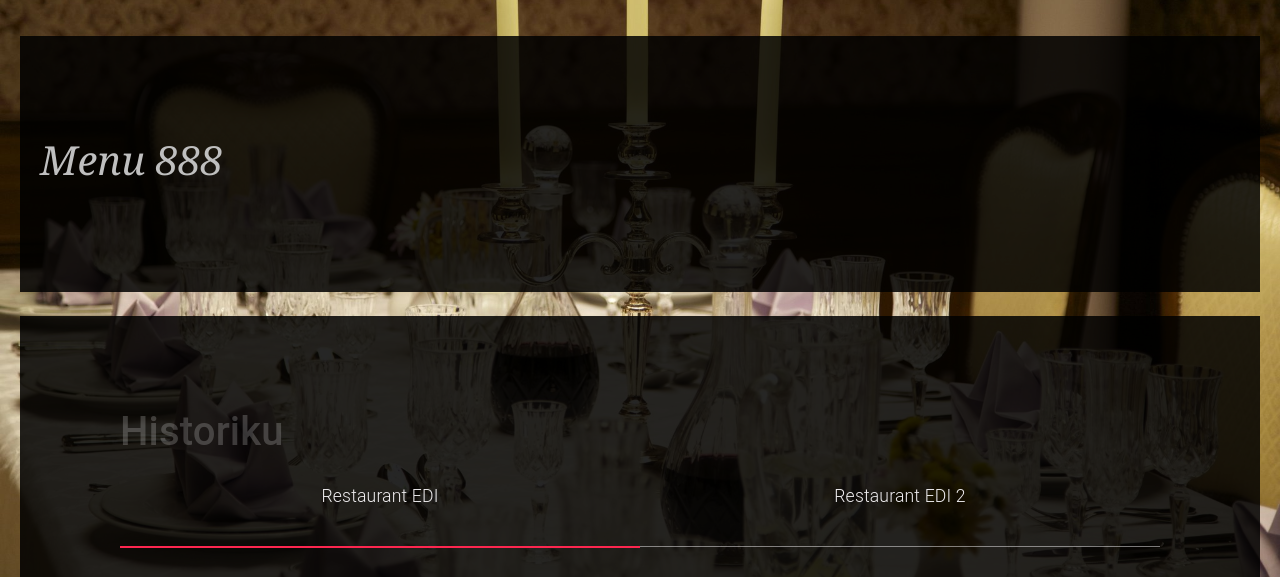
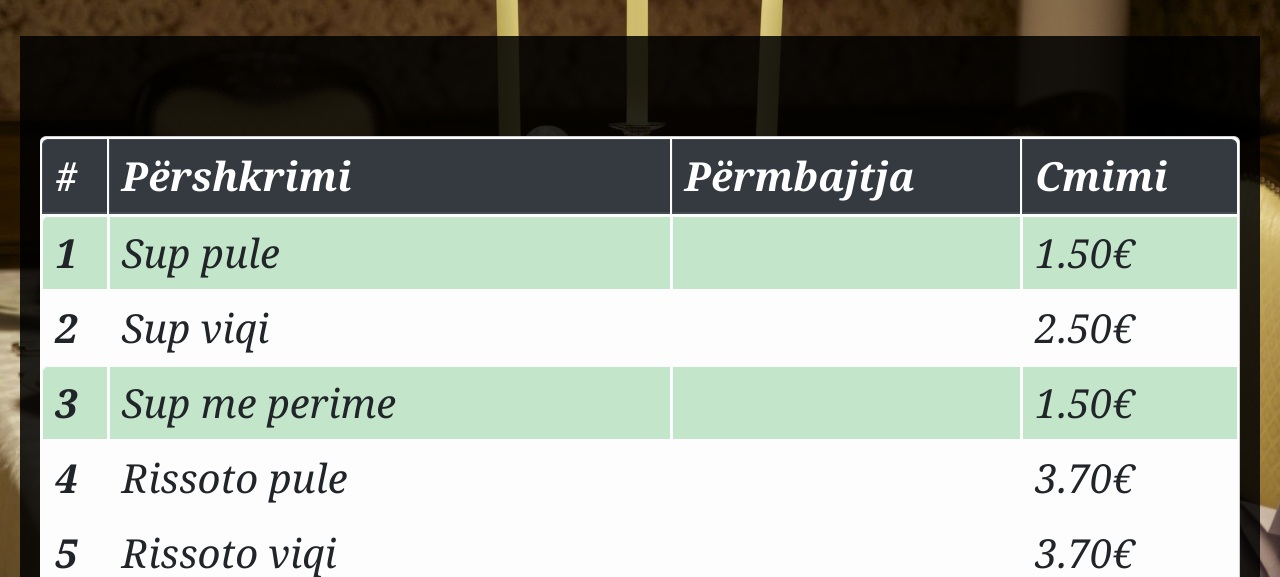
Before and after one commit to R4Ajeti/GrubHubGuru, a website built with webpack: page src/template.html in a window 1280 px wide. Both pictures are taken after a click on the button "MENU". Shown: the part 216-793 px from the top of the page. Built offline with nearby package versions, Linux system fonts and the light colour scheme.

Commit message:
ADDED: Menu and Items with dynamic input

```diff
--- a/package.json
+++ b/package.json
@@ -5,9 +5,10 @@
   "private": true,
   "main": "index.js",
   "dependencies": {
+    "clean-webpack-plugin": "^3.0.0",
     "eslint-config-airbnb": "^18.0.1",
-    "lodash": "^4.17.15",
-    "clean-webpack-plugin": "^3.0.0"
+    "libgif": "0.0.3",
+    "lodash": "^4.17.15"
   },
   "devDependencies": {
     "@babel/core": "^7.8.3",
--- a/src/css/myStyle.css
+++ b/src/css/myStyle.css
@@ -257,3 +257,35 @@ address {
 #partneret .tabs .tab-2:last-child [type='radio']:checked + div {
   margin-left: -100%;
 }
+
+.table-curved {
+  border-collapse: separate;
+}
+.table-curved {
+  border: solid #ccc 1px;
+  border-radius: 6px;
+  border-left: 0px;
+}
+.table-curved td,
+.table-curved th {
+  border-left: 1px solid #ccc;
+  border-top: 1px solid #ccc;
+}
+.table-curved th {
+  border-top: none;
+}
+.table-curved th:first-child {
+  border-radius: 6px 0 0 0;
+}
+.table-curved th:last-child {
+  border-radius: 0 6px 0 0;
+}
+.table-curved th:only-child {
+  border-radius: 6px 6px 0 0;
+}
+.table-curved tr:last-child td:first-child {
+  border-radius: 0 0 0 6px;
+}
+.table-curved tr:last-child td:last-child {
+  border-radius: 0 0 6px 0;
+}
--- /dev/null
+++ b/src/js/items.js
@@ -0,0 +1,93 @@
+const items = () => {
+  const maxColValInMatrix = (matrix, col, func) => {
+    let max = -1;
+    matrix.forEach(value => {
+      max = Math.max(max, func(value[col]));
+    });
+    return max;
+  };
+  const minColValInMatrix = (matrix, col, func) => {
+    let min = Number.MAX_SAFE_INTEGER;
+    matrix.forEach(value => {
+      min = Math.min(min, func(value[col]));
+    });
+    return min;
+  };
+  const strToEuro = x => parseInt(x.substr(0, x.length - 1).replace('.', ''));
+  const itemFeatureH = ['#', 'Përshkrimi', 'Përmbajtja', 'Cmimi'];
+  const itemFeatureV = [1, 2, 3, 4, 5, 6];
+  const itemMatrix = [
+    ['Sup pule', '', '1.50€'],
+    ['Sup viqi', '', '2.50€'],
+    ['Sup me perime', '', '1.50€'],
+    ['Rissoto pule', '', '3.70€'],
+    ['Rissoto viqi', '', '3.70€'],
+    ['Rissoto me fruta deti', '', '4.50€']
+  ];
+  const itemsContainer = document.createElement('div');
+  itemsContainer.setAttribute('id', 'content-items');
+  itemsContainer.style.opacity = 1;
+  itemsContainer.border = '3px solid red';
+
+  const resposiveItems = document.createElement('div');
+  resposiveItems.classList.add('table-responsive');
+  resposiveItems.style.borderRadius = '15px 50px 30px';
+  resposiveItems.border = '3px solid red';
+
+  const tableResposive = document.createElement('table');
+  tableResposive.classList.add('table', 'table-curved', 'table-light');
+
+  const theadTable = document.createElement('thead');
+  theadTable.classList.add('thead-dark');
+  const trThead = document.createElement('tr');
+
+  for (let i = 0; i < itemFeatureH.length; i++) {
+    let val = i == 0 ? '#' : itemFeatureH[i];
+    let thTr = document.createElement('th');
+    thTr.scope = 'col';
+    thTr.innerHTML = val;
+    trThead.appendChild(thTr);
+  }
+
+  theadTable.appendChild(trThead);
+
+  const tbodyTable = document.createElement('tbody');
+
+  for (let i = 0; i < itemMatrix.length; i++) {
+    let trTbody = document.createElement('tr');
+    const thTr = document.createElement('th');
+    thTr.scope = 'row';
+    thTr.innerHTML = itemFeatureV[i];
+    trTbody.appendChild(thTr);
+    for (let j = 0; j < itemMatrix[i].length; j++) {
+      let priceType = null;
+      if (j == itemMatrix[i].length - 1) {
+        if (
+          strToEuro(itemMatrix[i][j]) ==
+          maxColValInMatrix(itemMatrix, 2, strToEuro)
+        )
+          priceType = 'danger';
+        else if (
+          strToEuro(itemMatrix[i][j]) ==
+          minColValInMatrix(itemMatrix, 2, strToEuro)
+        )
+          priceType = 'success';
+      }
+
+      const tdTr = document.createElement('td');
+      tdTr.innerHTML = itemMatrix[i][j];
+      if (priceType !== null) {
+        let help = 'table-' + priceType;
+        trTbody.classList.add(help);
+      }
+      trTbody.appendChild(tdTr);
+    }
+    tbodyTable.appendChild(trTbody);
+  }
+  tableResposive.appendChild(theadTable);
+  tableResposive.appendChild(tbodyTable);
+
+  itemsContainer.appendChild(tableResposive);
+  return itemsContainer;
+};
+export default items;
--- a/src/js/main.js
+++ b/src/js/main.js
@@ -1,11 +1,12 @@
 import about from './about.js';
 import contact from './contact.js';
 import info from './info.js';
+import items from './items.js';
 
 const main = flag => {
   if (!flag) {
     const menuContainer = document.createElement('h1');
-    menuContainer.innerHTML = 'Menu 888';
+    menuContainer.appendChild(items());
     const row = document.getElementsByClassName('row')[0];
     row.parentNode.replaceChild(menuContainer, row);
     const btn = document.getElementById('menu');
```
Also changed, not shown: 1 other file.
